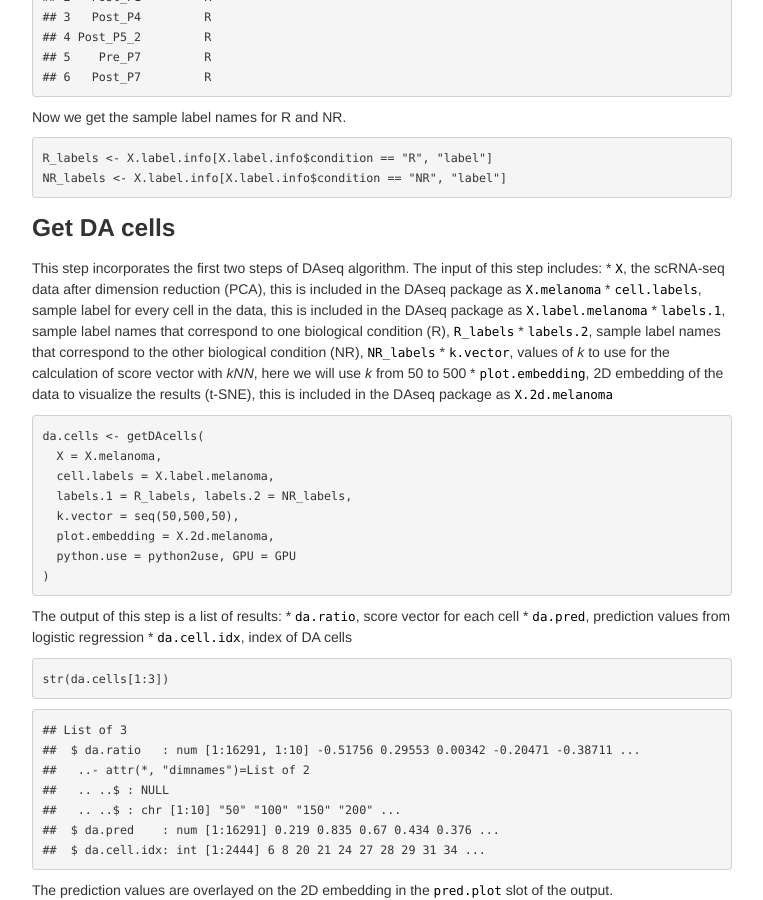
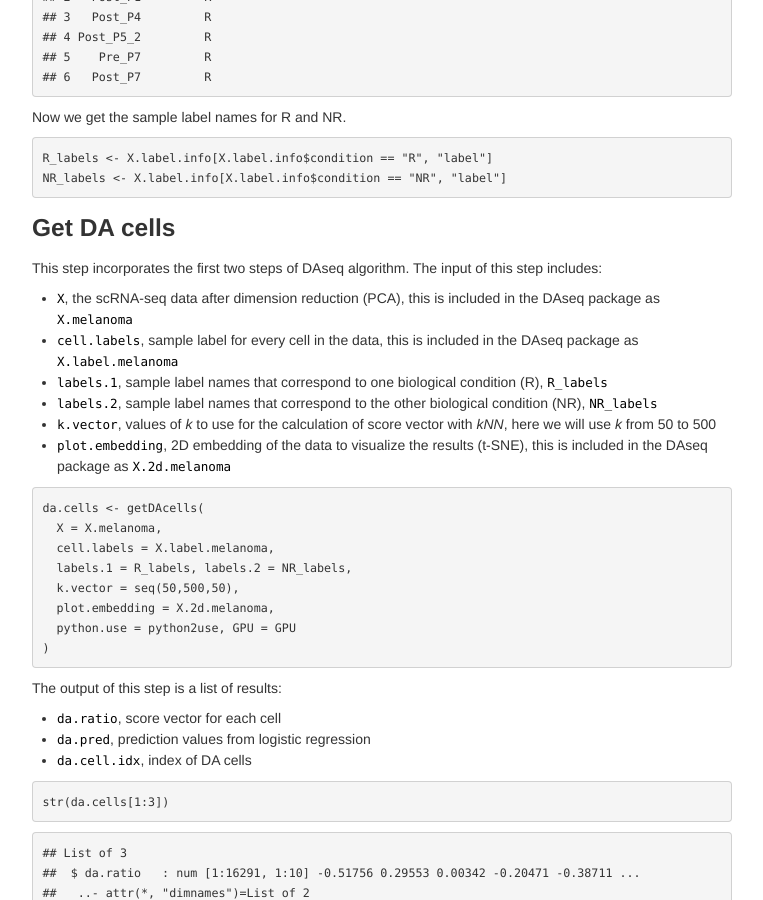
Before and after one commit to JunZhao1990/DA-seq, a Jekyll site: the page built from pages/tutorial.md, in a window 1280 px wide and 900 px high, scrolled down 911 px. Shown: the whole window, without its empty margins (258-1021 px from the left). Built offline with Jekyll 4.4.1, drawn with Linux system fonts in a browser that asks for light colours; our own code applies the rules of GitHub Pages for plain Markdown files; some of the changed text lies outside the part shown.

Commit message:
update tutorial

````diff
--- a/pages/tutorial.md
+++ b/pages/tutorial.md
@@ -64,17 +64,20 @@ NR_labels <- X.label.info[X.label.info$condition == "NR", "label"]
 ### Get DA cells
 
 This step incorporates the first two steps of DAseq algorithm. The input
-of this step includes: \* `X`, the scRNA-seq data after dimension
-reduction (PCA), this is included in the DAseq package as `X.melanoma`
-\* `cell.labels`, sample label for every cell in the data, this is
-included in the DAseq package as `X.label.melanoma` \* `labels.1`,
-sample label names that correspond to one biological condition (R),
-`R_labels` \* `labels.2`, sample label names that correspond to the
-other biological condition (NR), `NR_labels` \* `k.vector`, values of
-*k* to use for the calculation of score vector with *kNN*, here we will
-use *k* from 50 to 500 \* `plot.embedding`, 2D embedding of the data to
-visualize the results (t-SNE), this is included in the DAseq package as
-`X.2d.melanoma`
+of this step includes:
+
+-   `X`, the scRNA-seq data after dimension reduction (PCA), this is
+    included in the DAseq package as `X.melanoma`
+-   `cell.labels`, sample label for every cell in the data, this is
+    included in the DAseq package as `X.label.melanoma`
+-   `labels.1`, sample label names that correspond to one biological
+    condition (R), `R_labels`
+-   `labels.2`, sample label names that correspond to the other
+    biological condition (NR), `NR_labels`
+-   `k.vector`, values of *k* to use for the calculation of score vector
+    with *kNN*, here we will use *k* from 50 to 500
+-   `plot.embedding`, 2D embedding of the data to visualize the results
+    (t-SNE), this is included in the DAseq package as `X.2d.melanoma`
 
 ``` r
 da.cells <- getDAcells(
@@ -87,9 +90,11 @@ da.cells <- getDAcells(
 )
 ```
 
-The output of this step is a list of results: \* `da.ratio`, score
-vector for each cell \* `da.pred`, prediction values from logistic
-regression \* `da.cell.idx`, index of DA cells
+The output of this step is a list of results:
+
+-   `da.ratio`, score vector for each cell
+-   `da.pred`, prediction values from logistic regression
+-   `da.cell.idx`, index of DA cells
 
 ``` r
 str(da.cells[1:3])
@@ -141,10 +146,12 @@ regions with outlier removal. Several input parameters are identical to
 that of `getDAcells()`:
 `X, cell.labels, labels.1, labels.2, plot.embedding`.
 
-Other input includes: \* `cell.idx`: the `da.cell.idx` slot of the
-output of `getDAcells()` \* `k`: number of clusters, this will be
-defined by the user, here we use `k=5` \* `alpha`: the proportions of DA
-cells to be removed as outliers
+Other input includes:
+
+-   `cell.idx`: the `da.cell.idx` slot of the output of `getDAcells()`
+-   `k`: number of clusters, this will be defined by the user, here we
+    use `k=5`
+-   `alpha`: the proportions of DA cells to be removed as outliers
 
 ``` r
 da.regions <- getDAregion(
@@ -157,9 +164,10 @@ da.regions <- getDAregion(
 )
 ```
 
-The output is a list of results: \* `cluster.res`, clustering result of
-DA cells, 0 means outlier cells \* `DA.stat`, statistics of each DA
-region
+The output is a list of results:
+
+-   `cluster.res`, clustering result of DA cells, 0 means outlier cells
+-   `DA.stat`, statistics of each DA region
 
 ``` r
 str(da.regions[1:2])
@@ -216,11 +224,13 @@ da.STG <- STGmarkerFinder(
 )
 ```
 
-The output is a list of results: \* `da.markers`, a list of data frames,
-each data frame contains markers for each DA region \* `accuracy`,
-accuracy of STG for each DA region \* `model`, the actual model from STG
-for each DA region, please refer to the documentation of
-`STGmarkerFinder()`
+The output is a list of results:
+
+-   `da.markers`, a list of data frames, each data frame contains
+    markers for each DA region
+-   `accuracy`, accuracy of STG for each DA region
+-   `model`, the actual model from STG for each DA region, please refer
+    to the documentation of `STGmarkerFinder()`
 
 Top markers for DA region 2 are shown:
 
````
